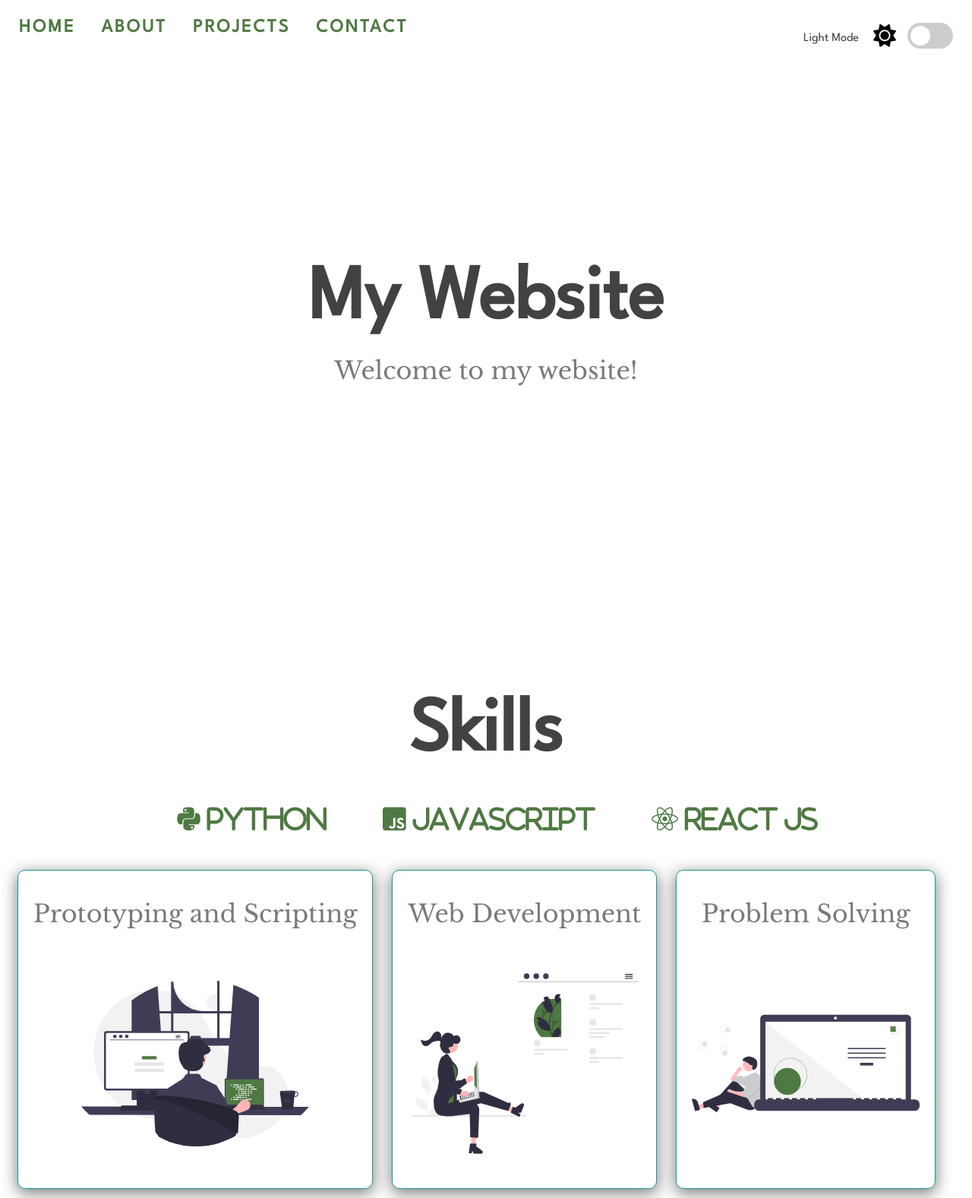
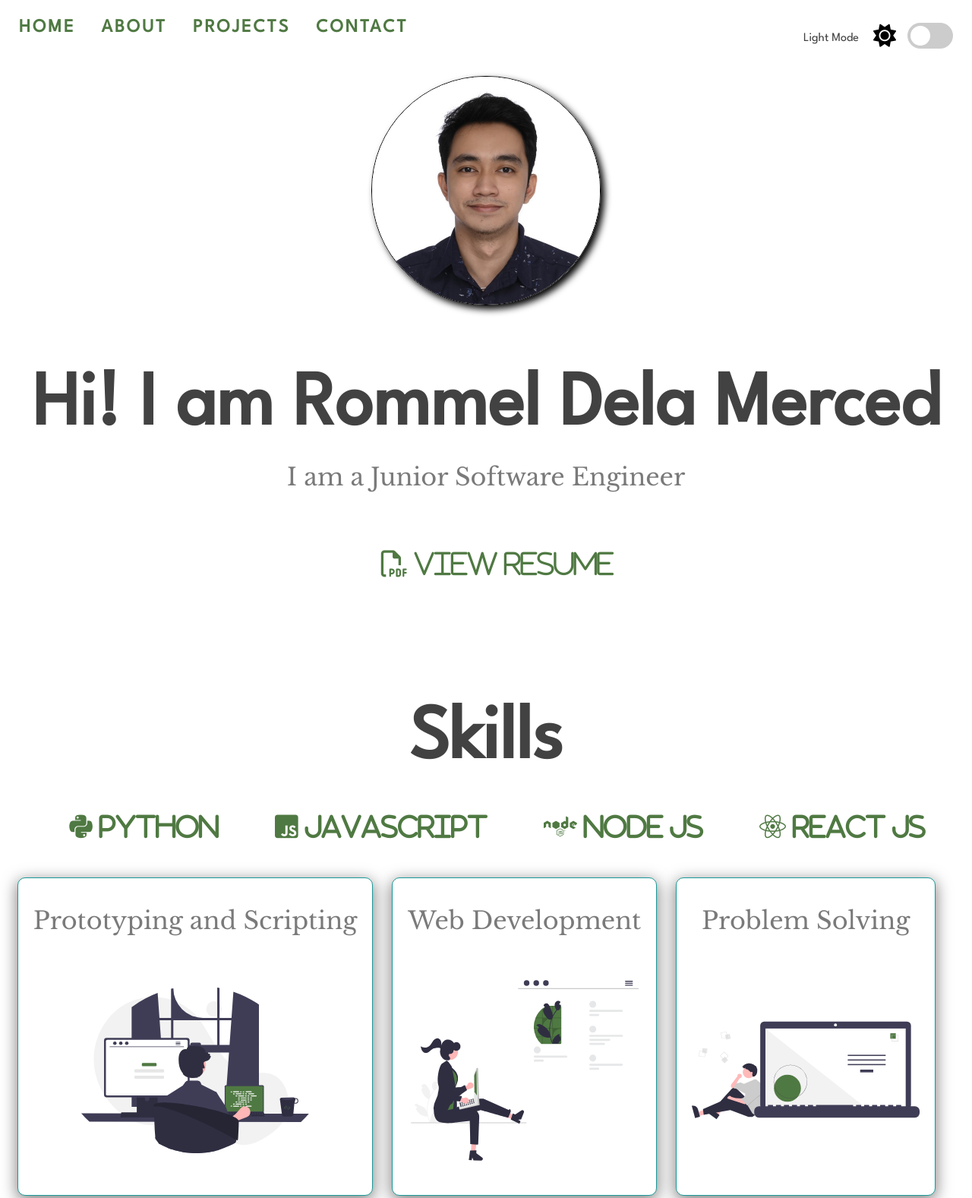
Before and after one commit to DMR0M/web_portfolio_site, a plain HTML site: page index.html in a window 1280 px wide. Shown: the top 1577 px of the page at 76% size. Drawn offline with nearby package versions, Linux system fonts and the light colour scheme.

Commit message:
added profile

```diff
--- a/index.html
+++ b/index.html
@@ -38,9 +38,13 @@
     </nav>
     <!--Home Section-->
     <section id="home">
+        <div class='profile-group'>
+            <img src='./img/profile/profile.jpg' alt='my-image'>
+        </div>
         <div class="title-group">
-            <h1>My Website</h1>
-            <h2>Welcome to my website!</h2>
+            <h1>Hi! I am Rommel Dela Merced</h1>
+            <h2>I am a Junior Software Engineer</h2>
+            <i class="fa-regular fa-file-pdf">  View Resume</i>
         </div>
     </section>
     <!--About Section-->
@@ -48,11 +52,11 @@
         <div class="title-group">
             <h1>Skills</h1>
             <div class="skills">
-                <i class="fa-brands fa-python">    Python</i>
-                <i class="fa-brands fa-square-js">    Javascript</i>
-                <i class="fa-brands fa-react">    React JS</i>
+                <i class="fa-brands fa-python"> Python</i>
+                <i class="fa-brands fa-square-js"> Javascript</i>
+                <i class="fa-brands fa-node"> Node JS</i>
+                <i class="fa-brands fa-react"> React JS</i>
             </div>
-
             <div class="about-container">
                 <div class="image-container">
                     <h2>Prototyping and Scripting</h2>
@@ -86,7 +90,7 @@
     </section>
     <!--Contact Section-->
     <section id="contact">
-        <div class="title-group">
+        <div class="contact-group">
             <i class="fa-brands fa-github" onclick="gotoLink('fa-github')"></i>
             <i class="fa-brands fa-linkedin" onclick="gotoLink('fa-linkedin')"></i>
             <i class="fa-brands fa-instagram" onclick="gotoLink('fa-instagram')"></i>
--- a/script.js
+++ b/script.js
@@ -10,6 +10,8 @@ const image3 = document.getElementById('img-3');
 const modeText = document.querySelector('.toggle-text');
 const modeIcon = document.querySelector('.fas');
 const textBox = document.getElementById('text-box');
+
+const dlResumeElem = document.querySelector('.fa-file-pdf');
 
 const selectedTheme = (isDark) => {
   // Navbar Style
@@ -64,3 +66,7 @@ if (currentTheme) {
     selectedTheme(true)
   }
 }
+
+dlResumeElem.addEventListener('click', () => {
+  alert('Resume Downloaded');
+});
--- a/style.css
+++ b/style.css
@@ -1,6 +1,7 @@
 @import url('https://fonts.googleapis.com/css2?family=League+Spartan&family=Libre+Baskerville&display=swap');
 
 :root {
+   /* Default margin top value */
   --primary-color: rgb(79, 121, 66);
   --primary-variant: #ff2d2d;
   --secondary-color: #1b9999;
@@ -9,6 +10,10 @@
   --on-background-alt: rgba(66, 66, 66, 0.7);
   --background: rgb(255, 255, 255);
   --box-shadow: 0 5px 20px 1px rgba(0, 0, 0, 0.5);
+}
+
+.navbar {
+  margin-top: var(--navbar-margin-top);
 }
 
 [data-theme="dark"] {
@@ -82,8 +87,26 @@ a:focus {
 }
 
 /* Home Section */
+
 .title-group {
   text-align: center;
+  display: inline-block;
+}
+
+.title-group > i {
+  font-size: 35px;
+  margin-right: 20px;
+}
+
+.profile-group {
+  margin-top: 100px;
+  display: inline-block;
+}
+
+.profile-group img {
+  border: 1px solid;
+  border-radius: 150px;
+  box-shadow: 5px 5px 10px;
 }
 
 /* About Section */
@@ -269,7 +292,16 @@ p, span {
   font-family: League Spartan, sans-serif;
 }
 
-.fa-python, .fa-square-js, .fa-react {
+/* .fa-python, .fa-square-js, .fa-react {
+  font-size: 35px;
+  margin-right: 20px;
+} */
+
+.skills > i {
   font-size: 35px;
   margin-right: 20px;
 }
+
+.contact-group > i {
+
+}
```
Also changed, not shown: img/profile/profile.jpg (added).
